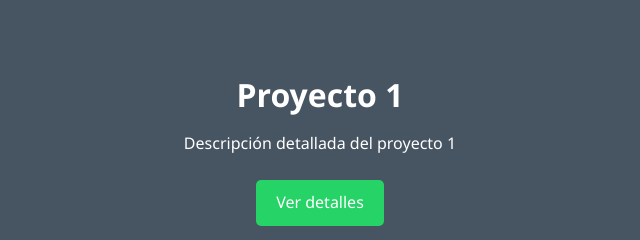
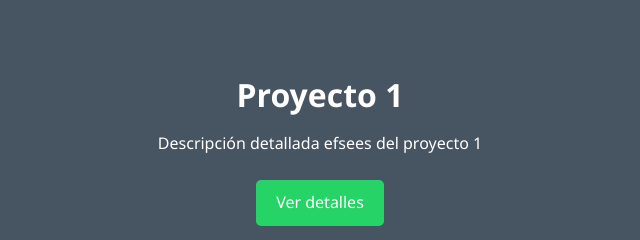
Before and after one commit to DavaalV/proyectoTierroso, a plain HTML site: page Presentacion.html in a window 1280 px wide. Shown: the part 2340-2580 px from the top of the page, 320-960 px from the left. Drawn offline with nearby package versions, Linux system fonts and the light colour scheme.

Commit message:
Inicio de proyecto

```diff
--- a/Presentacion.html
+++ b/Presentacion.html
@@ -99,7 +99,7 @@
           <img src="assets/proyecto1.jpg" alt="Proyecto 1" class="portfolio-img">
           <div class="portfolio-overlay">
             <h3>Proyecto 1</h3>
-            <p>Descripción detallada del proyecto 1</p>
+            <p>Descripción detallada efsees del proyecto 1</p>
             <a href="#" class="portfolio-link">Ver detalles</a>
           </div>
         </div>
```
